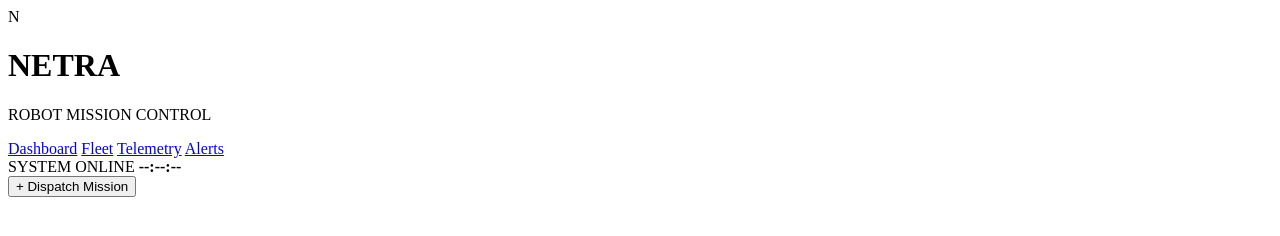
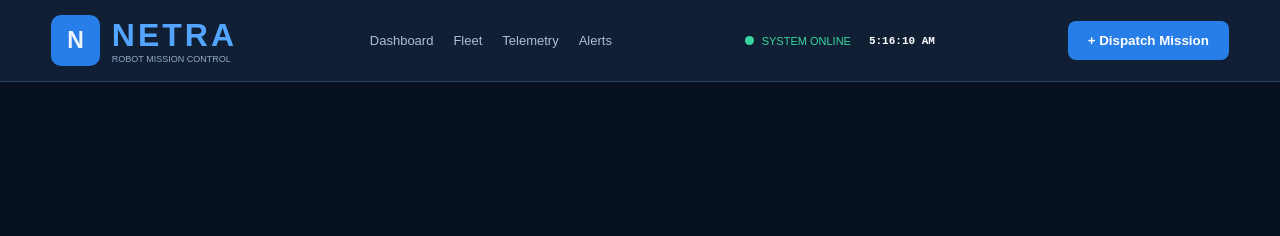
Before and after one commit to ruthvik-nandamuri/S7_NETRA, a plain HTML site: page index.html in a window 1280 px wide. Drawn offline with Linux system fonts and the light colour scheme.

Commit message:
part3 20_11_2026

```diff
--- a/index.html
+++ b/index.html
@@ -4,7 +4,7 @@
     <meta charset="UTF-8">
     <meta name="viewport" content="width=device-width, initial-scale=1.0">
     <title>NETRA Robot Monitoring System</title>
-   <!-- <link rel="stylesheet" href="style.css">-->
+   <link rel="stylesheet" href="style.css">
 </head>
 <body>
  <header class="topbar">
@@ -29,5 +29,6 @@
   <button id="dispatch-open" type="button">
     + Dispatch Mission</button>
 </header>
+<script src="script.js"></script>
 </body>
 </html>
--- /dev/null
+++ b/script.js
@@ -0,0 +1,9 @@
+//update sthe dashboard clock
+function updateclock() {
+    const clock = document.getElementById("clock");
+    if(clock)
+        clock.textContent = new Date().toLocaleTimeString();
+}
+//Run once now, then repeat every 1000ms
+updateclock();
+setInterval(updateclock, 1000);
--- a/style.css
+++ b/style.css
@@ -120,3 +120,8 @@ nav a:hover {
     font-size: 12px;
     color: #91a8c5;
 }
+#clock {
+    color: white;
+    margin-left: 10px;
+    font-family: monospace;
+}
```
